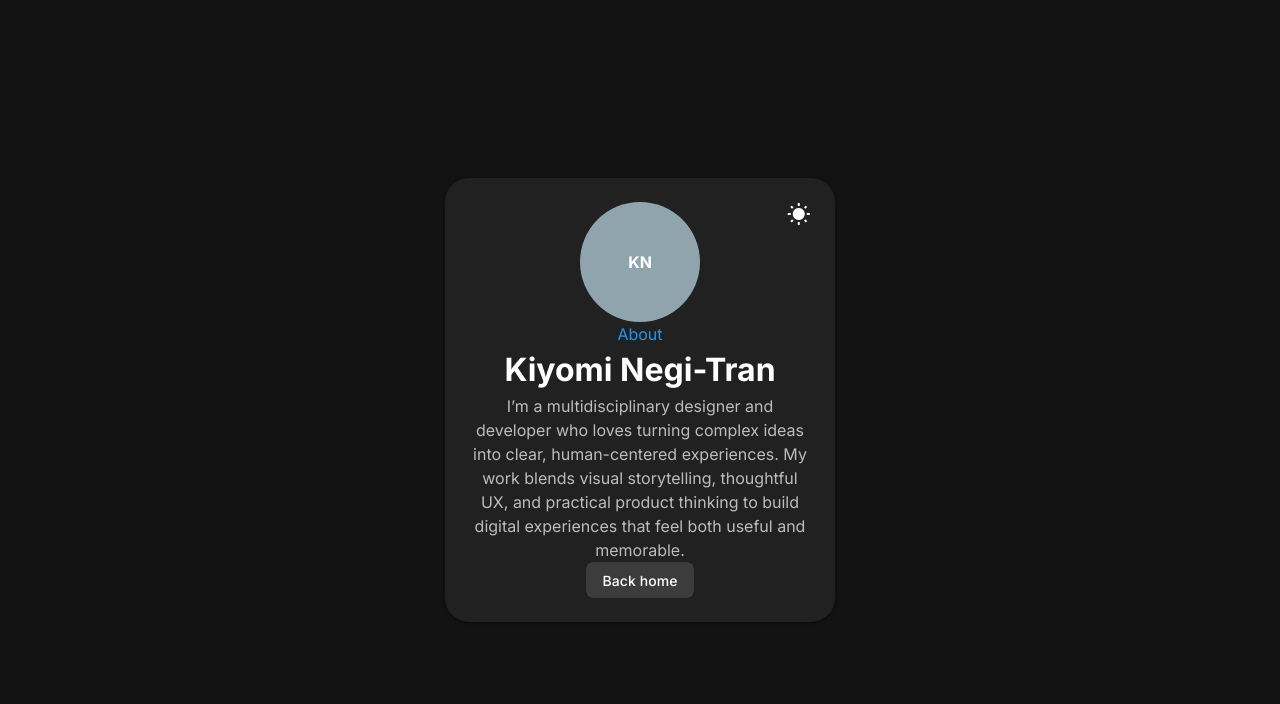
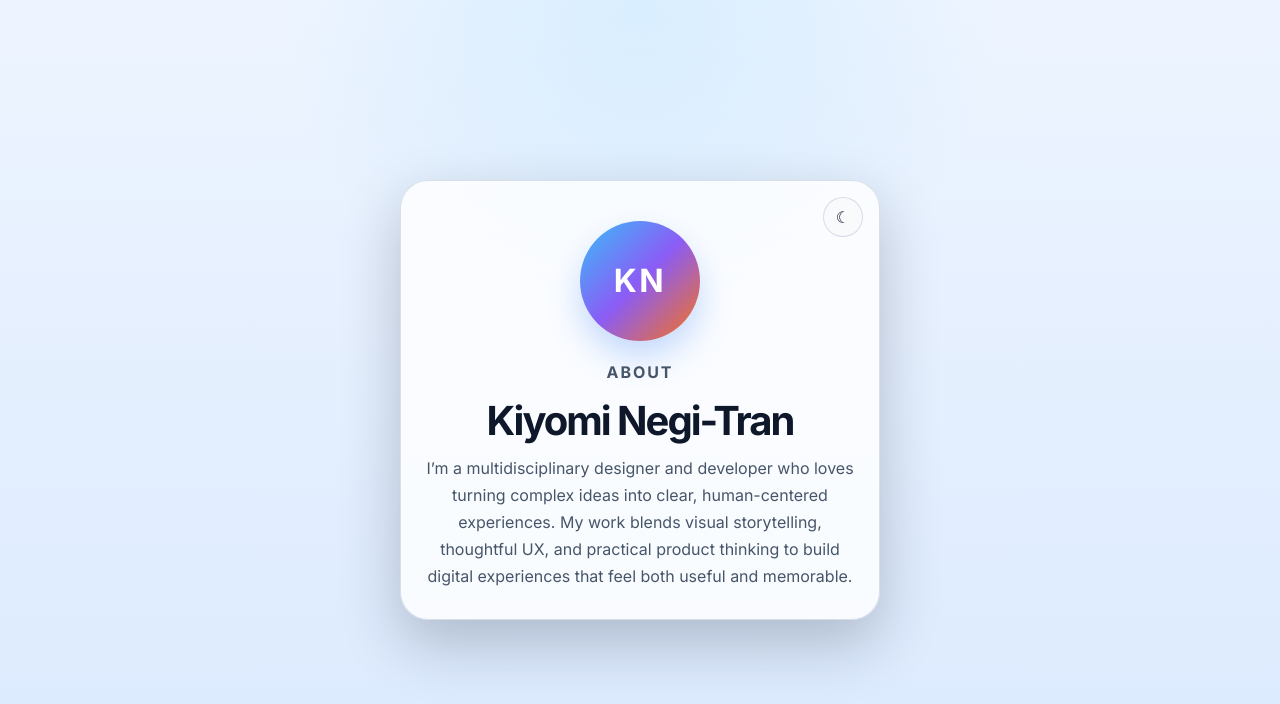
Before and after one commit to knegitran/LESSON-6, a Vue app: page /about in a window 1280 px wide. Shown: the top 704 px of the page. Built offline with nearby package versions, Linux system fonts and the light colour scheme; the HTML template or start-up script is replaced by a standard one.

Commit message:
Refactor III

```diff
--- a/src/assets/main.css
+++ b/src/assets/main.css
@@ -1,16 +1,65 @@
 @import url('https://fonts.googleapis.com/css2?family=Inter:wght@400;500;600;700;800&display=swap');
-@import '@mdi/font/css/materialdesignicons.css';
-@import 'vuetify/styles';
 @import './base.css';
+
+:root {
+  --bg-color: #07111f;
+  --bg-accent: #0d1b2a;
+  --card-bg: rgba(17, 24, 39, 0.8);
+  --card-border: rgba(148, 163, 184, 0.18);
+  --surface-bg: rgba(15, 23, 42, 0.8);
+  --surface-hover: rgba(30, 41, 59, 0.96);
+  --text-color: #f8fafc;
+  --muted-color: #cbd5e1;
+  --accent: #7dd3fc;
+}
+
+:root[data-theme='light'] {
+  --bg-color: #edf4ff;
+  --bg-accent: #dbeafe;
+  --card-bg: rgba(255, 255, 255, 0.8);
+  --card-border: rgba(148, 163, 184, 0.33);
+  --surface-bg: rgba(248, 250, 252, 0.9);
+  --surface-hover: rgba(255, 255, 255, 1);
+  --text-color: #0f172a;
+  --muted-color: #475569;
+  --accent: #2563eb;
+}
+
+:root {
+  color-scheme: dark;
+}
+
+:root[data-theme='light'] {
+  color-scheme: light;
+}
 
 html {
   font-family: 'Inter', 'Segoe UI', sans-serif;
+  background: var(--bg-color);
 }
 
 body {
+  margin: 0;
   min-height: 100vh;
+  background:
+    radial-gradient(circle at top, rgba(125, 211, 252, 0.18), transparent 35%),
+    linear-gradient(180deg, var(--bg-color) 0%, var(--bg-accent) 100%);
+  color: var(--text-color);
+  transition:
+    background 0.3s ease,
+    color 0.3s ease;
 }
 
 #app {
   min-height: 100vh;
 }
+
+a,
+button {
+  font: inherit;
+}
+
+button {
+  -webkit-appearance: none;
+  appearance: none;
+}
--- a/src/views/AboutView.vue
+++ b/src/views/AboutView.vue
@@ -1,69 +1,136 @@
 <script setup lang="ts">
-import { useTheme } from 'vuetify'
-import { computed, onMounted, ref } from 'vue'
+import { computed, onMounted, ref, watch } from 'vue'
 
-const theme = useTheme()
-const isDark = ref(theme.global.current.value.dark)
+const isDark = ref(true)
 
-const themeLabel = computed(() => (isDark.value ? 'Switch to light theme' : 'Switch to dark theme'))
+const themeLabel = computed(() => (isDark.value ? 'Switch to light mode' : 'Switch to dark mode'))
+
+const applyTheme = () => {
+  document.documentElement.setAttribute('data-theme', isDark.value ? 'dark' : 'light')
+  localStorage.setItem('theme', isDark.value ? 'dark' : 'light')
+}
 
 onMounted(() => {
-  const savedTheme = localStorage.getItem('vuetify-theme')
-  if (savedTheme) {
-    isDark.value = savedTheme === 'dark'
-  }
+  const savedTheme = localStorage.getItem('theme')
+  const prefersDark = window.matchMedia('(prefers-color-scheme: dark)').matches
+  isDark.value = savedTheme ? savedTheme === 'dark' : prefersDark
+  applyTheme()
+})
 
-  theme.global.name.value = isDark.value ? 'dark' : 'light'
+watch(isDark, () => {
+  applyTheme()
 })
 
 function toggleTheme() {
   isDark.value = !isDark.value
-  theme.global.name.value = isDark.value ? 'dark' : 'light'
-  localStorage.setItem('vuetify-theme', isDark.value ? 'dark' : 'light')
 }
 </script>
 
 <template>
-  <v-app>
-    <v-main class="d-flex align-center justify-center pa-4">
-      <v-container fluid class="d-flex justify-center">
-        <v-row justify="center">
-          <v-col cols="12" sm="8" md="6" lg="4">
-            <v-card max-width="480" class="mx-auto pa-6 rounded-xl position-relative" elevation="8">
-              <v-btn
-                class="position-absolute"
-                :icon="isDark ? 'mdi-white-balance-sunny' : 'mdi-moon-waning-crescent'"
-                variant="text"
-                size="small"
-                :aria-label="themeLabel"
-                @click="toggleTheme"
-                style="top: 16px; right: 16px;"
-              />
+  <main class="page-shell">
+    <section class="about-card">
+      <button class="theme-toggle" type="button" :aria-label="themeLabel" @click="toggleTheme">
+        <span aria-hidden="true">{{ isDark ? '☀' : '☾' }}</span>
+      </button>
 
-              <div class="d-flex justify-center">
-                <v-avatar size="120" color="blue-grey-lighten-2" class="mb-5 text-h5 font-weight-bold">
-                  KN
-                </v-avatar>
-              </div>
+      <div class="profile-photo" aria-label="Portrait photo placeholder">
+        <span>KN</span>
+      </div>
 
-              <div class="text-center">
-                <p class="text-overline text-primary mb-2">About</p>
-                <h1 class="text-h3 font-weight-bold mb-3">Kiyomi Negi-Tran</h1>
-                <p class="text-body-1 text-medium-emphasis">
-                  I’m a multidisciplinary designer and developer who loves turning complex ideas into
-                  clear, human-centered experiences. My work blends visual storytelling, thoughtful UX,
-                  and practical product thinking to build digital experiences that feel both useful and
-                  memorable.
-                </p>
-              </div>
+      <div class="about-content">
+        <p class="eyebrow">About</p>
+        <h1>Kiyomi Negi-Tran</h1>
+        <p>
+          I’m a multidisciplinary designer and developer who loves turning complex ideas into clear,
+          human-centered experiences. My work blends visual storytelling, thoughtful UX, and practical
+          product thinking to build digital experiences that feel both useful and memorable.
+        </p>
+      </div>
+    </section>
+  </main>
+</template>
 
-              <div class="d-flex justify-center mt-6">
-                <v-btn to="/" variant="tonal" rounded="lg">Back home</v-btn>
-              </div>
-            </v-card>
-          </v-col>
-        </v-row>
-      </v-container>
-    </v-main>
-  </v-app>
-</template>
+<style scoped>
+.page-shell {
+  min-height: 100vh;
+  display: grid;
+  place-items: center;
+  padding: 24px;
+}
+
+.about-card {
+  position: relative;
+  width: min(100%, 480px);
+  padding: 32px 24px 28px;
+  border: 1px solid var(--card-border);
+  border-radius: 28px;
+  background: var(--card-bg);
+  box-shadow: 0 24px 60px rgba(15, 23, 42, 0.24);
+  text-align: center;
+}
+
+.theme-toggle {
+  position: absolute;
+  top: 16px;
+  right: 16px;
+  width: 40px;
+  height: 40px;
+  border: 1px solid var(--card-border);
+  border-radius: 999px;
+  background: var(--surface-bg);
+  color: var(--text-color);
+  cursor: pointer;
+  transition:
+    transform 0.2s ease,
+    border-color 0.2s ease,
+    background 0.2s ease;
+}
+
+.theme-toggle:hover {
+  transform: translateY(-1px);
+  border-color: var(--accent);
+}
+
+.profile-photo {
+  width: 120px;
+  height: 120px;
+  margin: 8px auto 18px;
+  display: grid;
+  place-items: center;
+  border-radius: 50%;
+  background: linear-gradient(135deg, #38bdf8 0%, #8b5cf6 50%, #f97316 100%);
+  color: #ffffff;
+  font-size: 2rem;
+  font-weight: 700;
+  letter-spacing: 0.08em;
+  box-shadow: 0 16px 32px rgba(59, 130, 246, 0.28);
+}
+
+.about-content {
+  display: flex;
+  flex-direction: column;
+  gap: 12px;
+}
+
+.eyebrow {
+  color: var(--accent);
+  font-size: 0.8rem;
+  font-weight: 700;
+  letter-spacing: 0.12em;
+  text-transform: uppercase;
+}
+
+.about-content h1 {
+  margin: 0;
+  font-size: clamp(2rem, 4vw, 2.5rem);
+  line-height: 1.1;
+  letter-spacing: -0.05em;
+}
+
+.about-content p {
+  margin: 0;
+  color: var(--muted-color);
+  font-size: 1rem;
+  line-height: 1.7;
+}
+</style>
--- a/src/views/HomeView.vue
+++ b/src/views/HomeView.vue
@@ -1,61 +1,61 @@
 <script setup lang="ts">
+import { computed, onMounted } from 'vue'
 import { useTheme } from 'vuetify'
-import { computed, onMounted, ref } from 'vue'
-
-const theme = useTheme()
-const isDark = ref(theme.global.current.value.dark)
 
 const links = [
-  { label: 'Portfolio', href: 'https://portfolio.example.com', icon: 'mdi-web' },
+  { label: 'Portfolio', href: 'https://portfolio.example.com', icon: 'mdi-briefcase-outline' },
   { label: 'Dribbble', href: 'https://dribbble.com', icon: 'mdi-dribbble' },
   { label: 'LinkedIn', href: 'https://www.linkedin.com', icon: 'mdi-linkedin' },
   { label: 'Email', href: 'mailto:hello@example.com', icon: 'mdi-email-outline' },
 ]
 
-const themeLabel = computed(() => (isDark.value ? 'Switch to light theme' : 'Switch to dark theme'))
+const theme = useTheme()
+
+const isDark = computed({
+  get: () => theme.global.current.value.dark,
+  set: (value: boolean) => {
+    theme.global.name.value = value ? 'dark' : 'light'
+    localStorage.setItem('theme', value ? 'dark' : 'light')
+  },
+})
 
 onMounted(() => {
-  const savedTheme = localStorage.getItem('vuetify-theme')
-  if (savedTheme) {
-    isDark.value = savedTheme === 'dark'
-  }
-
-  theme.global.name.value = isDark.value ? 'dark' : 'light'
+  const savedTheme = localStorage.getItem('theme')
+  const prefersDark = window.matchMedia('(prefers-color-scheme: dark)').matches
+  isDark.value = savedTheme ? savedTheme === 'dark' : prefersDark
 })
 
 function toggleTheme() {
   isDark.value = !isDark.value
-  theme.global.name.value = isDark.value ? 'dark' : 'light'
-  localStorage.setItem('vuetify-theme', isDark.value ? 'dark' : 'light')
 }
 </script>
 
 <template>
   <v-app>
-    <v-main class="d-flex align-center justify-center pa-4">
-      <v-container fluid class="d-flex justify-center">
+    <v-main :class="isDark ? 'd-flex align-center justify-center bg-grey-darken-4' : 'd-flex align-center justify-center bg-grey-lighten-4'">
+      <v-container class="py-8" fluid>
         <v-row justify="center">
-          <v-col cols="12" sm="8" md="6" lg="4">
-            <v-card max-width="480" class="mx-auto pa-6 rounded-xl position-relative" elevation="8">
+          <v-col cols="12" sm="10" md="8" lg="6">
+            <v-card class="mx-auto pa-6 rounded-xl position-relative" max-width="480" elevation="8">
               <v-btn
-                class="position-absolute"
-                :icon="isDark ? 'mdi-white-balance-sunny' : 'mdi-moon-waning-crescent'"
-                variant="text"
+                class="position-absolute top-4 right-4"
+                color="surface-variant"
+                icon
+                variant="tonal"
                 size="small"
-                :aria-label="themeLabel"
+                :aria-label="isDark ? 'Switch to light mode' : 'Switch to dark mode'"
                 @click="toggleTheme"
-                style="top: 16px; right: 16px;"
-              />
+              >
+                <v-icon :icon="isDark ? 'mdi-white-balance-sunny' : 'mdi-moon-waning-crescent'" />
+              </v-btn>
 
-              <div class="d-flex justify-center">
-                <v-avatar size="104" color="deep-purple-accent-2" class="mb-5 text-h5 font-weight-bold">
-                  KN
+              <div class="text-center">
+                <v-avatar size="104" class="mb-5" color="primary">
+                  <span class="text-h5 font-weight-bold">KN</span>
                 </v-avatar>
-              </div>
 
-              <div class="text-center mb-6">
-                <h1 class="text-h3 font-weight-bold mb-2">Kiyomi Negi-Tran</h1>
-                <p class="text-body-1 text-medium-emphasis mb-0">
+                <h1 class="text-h3 text-md-h2 font-weight-bold mb-3">Kiyomi Negi-Tran</h1>
+                <p class="text-body-1 text-medium-emphasis mb-6">
                   Designer, builder, and curious thinker crafting thoughtful digital experiences.
                 </p>
               </div>
@@ -65,28 +65,15 @@ function toggleTheme() {
                   v-for="link in links"
                   :key="link.label"
                   :href="link.href"
+                  block
+                  size="large"
+                  rounded="lg"
+                  variant="tonal"
                   target="_blank"
                   rel="noopener noreferrer"
-                  block
-                  variant="tonal"
-                  rounded="lg"
-                  size="large"
-                  class="justify-start text-none"
                 >
                   <v-icon :icon="link.icon" start />
                   {{ link.label }}
-                </v-btn>
-
-                <v-btn
-                  to="/about"
-                  block
-                  variant="tonal"
-                  rounded="lg"
-                  size="large"
-                  class="justify-start text-none"
-                >
-                  <v-icon icon="mdi-account" start />
-                  About
                 </v-btn>
               </div>
             </v-card>
```
